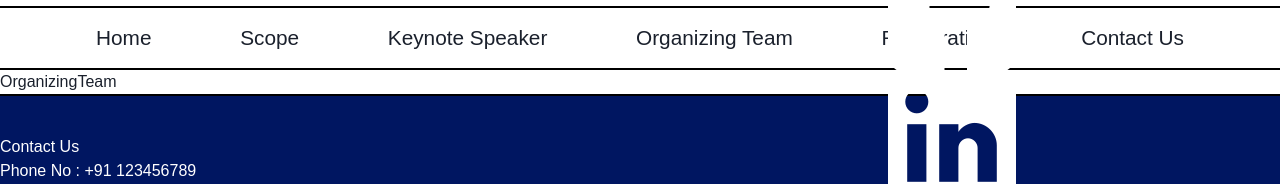
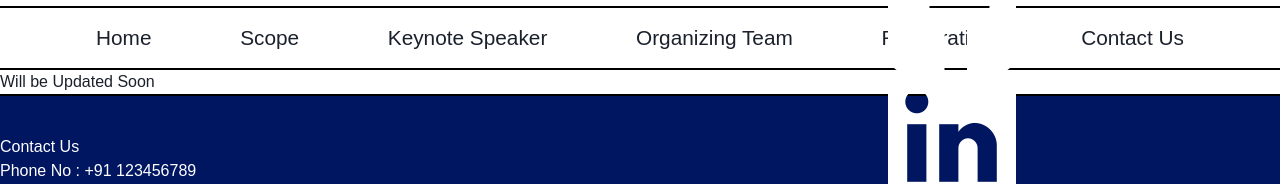
Before and after one commit to love-to-code108/iccasa2024, a React (Vite) app: page /Organinzing_Team in a window 1280 px wide. Shown: the part 154-338 px from the top of the page. Built offline with nearby package versions, Linux system fonts and the light colour scheme; a web font is replaced by a local one.

Commit message:
the keynote speaker page and the organizing team page has been updated

```diff
--- a/src/pages/KeynoteSpeaker.jsx
+++ b/src/pages/KeynoteSpeaker.jsx
@@ -1,7 +1,10 @@
-import React from 'react'
 
 export const KeynoteSpeaker = () => {
   return (
-    <div>KeynoteSpeaker</div>
+    <div className=' lg:w-[100%] lg:h-[40rem] flex justify-center items-center '>
+
+
+      <h1 className=' text-6xl font-bold'>Will be Updated Soon</h1>
+    </div>
   )
 }
--- a/src/pages/OrganizingTeam.jsx
+++ b/src/pages/OrganizingTeam.jsx
@@ -1,7 +1,12 @@
-import React from 'react'
+
+
 
 export const OrganizingTeam = () => {
   return (
-    <div>OrganizingTeam</div>
+    <div className=' lg:w-[100%] lg:h-[40rem] flex justify-center items-center '>
+
+
+      <h1 className=' text-6xl font-bold'>Will be Updated Soon</h1>
+    </div>
   )
 }
```
